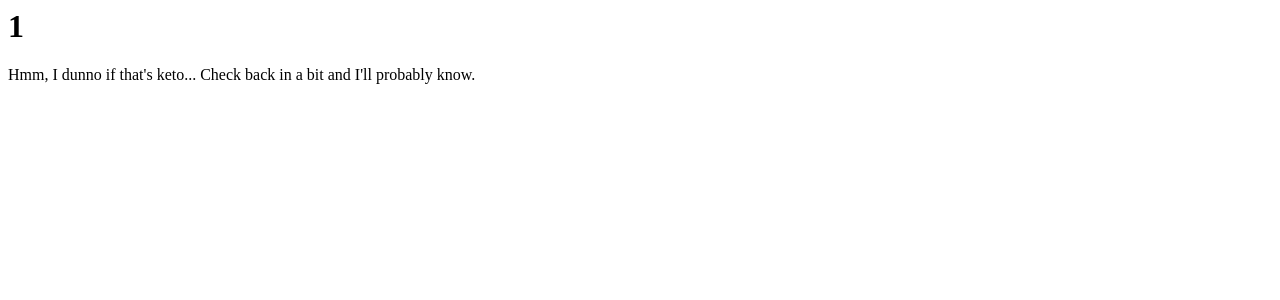
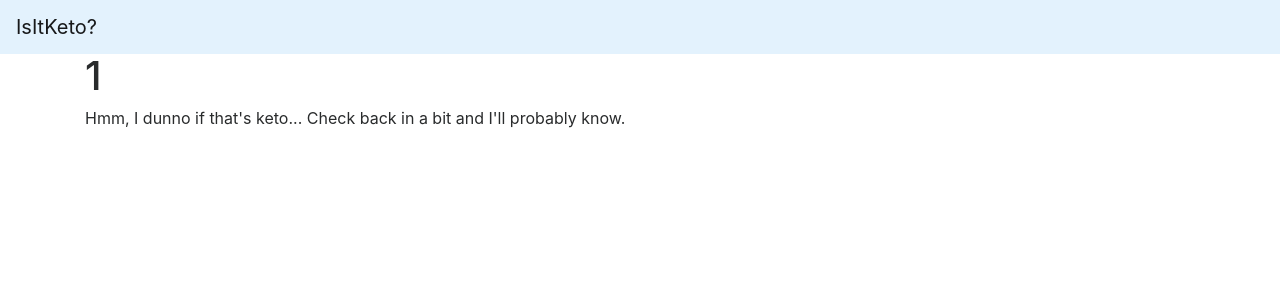
Before and after one commit to fernandalavalle/isitketo_webapp, a Flask app: page /1 in a window 1280 px wide. Shown: the top 300 px of the page. Run offline with Flask 2, Linux system fonts and the light colour scheme; data that the repository does not hold is empty; some libraries are stand-ins or nearby versions.

Commit message:
Adding bootstrap

```diff
--- a/app/templates/food.html
+++ b/app/templates/food.html
@@ -1,9 +1,15 @@
 <html>
   <head>
     <title>Is {{ title }} Keto?</title>
+    <link rel="stylesheet" href="https://maxcdn.bootstrapcdn.com/bootstrap/4.0.0-alpha.6/css/bootstrap.min.css" integrity="sha384-rwoIResjU2yc3z8GV/NPeZWAv56rSmLldC3R/AZzGRnGxQQKnKkoFVhFQhNUwEyJ" crossorigin="anonymous">
   <head>
 <body>
-  <h1>{{ title }}</h1>
-  <p>{{ description }}</p>
+  <nav class="navbar navbar-light" style="background-color: #e3f2fd;">
+      <a class="navbar-brand" href="#">IsItKeto?</a>
+  </nav>
+  <div class="container">
+    <h1>{{ title }}</h1>
+    <p>{{ description }}</p>
+  </div>
 </body>
 </html>
```
